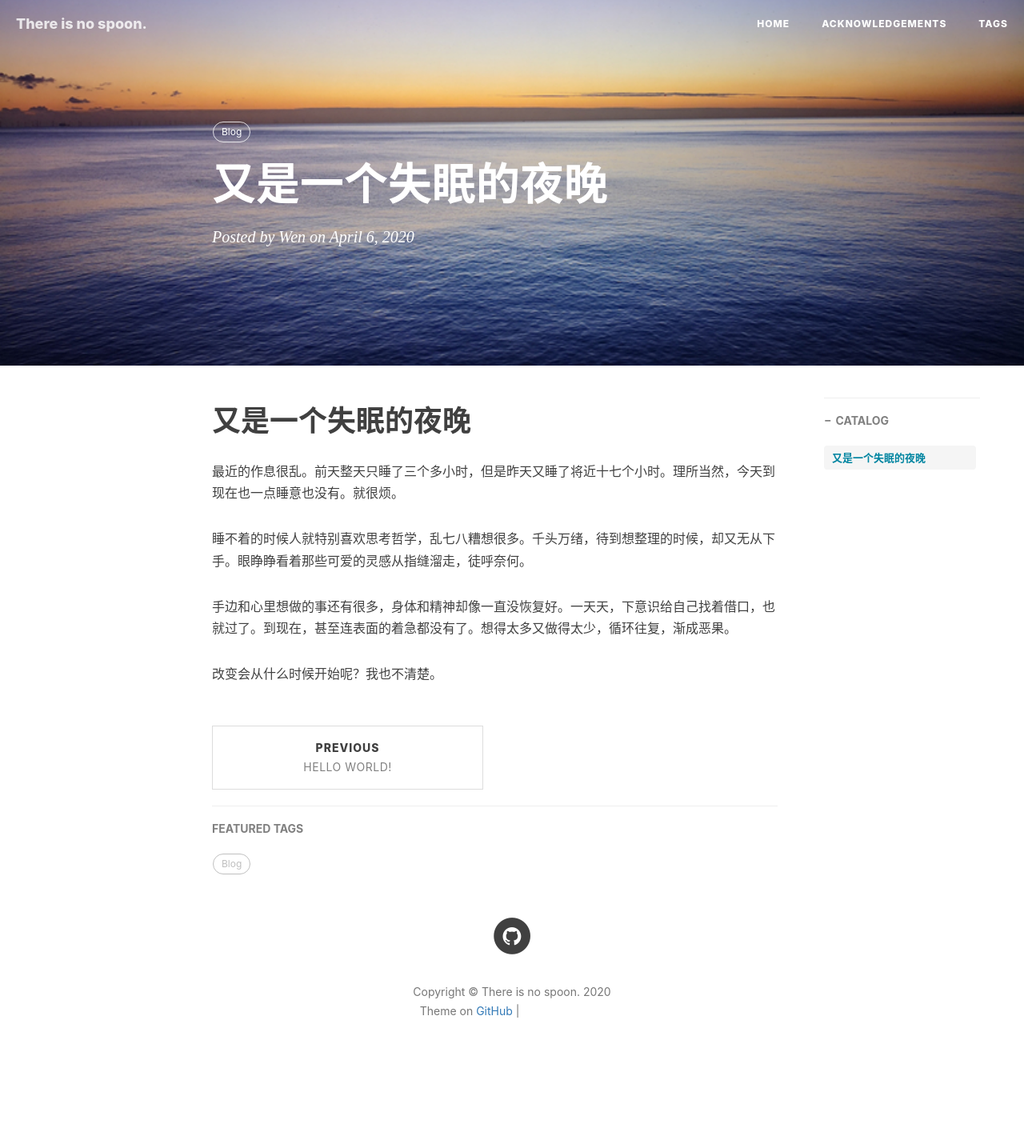
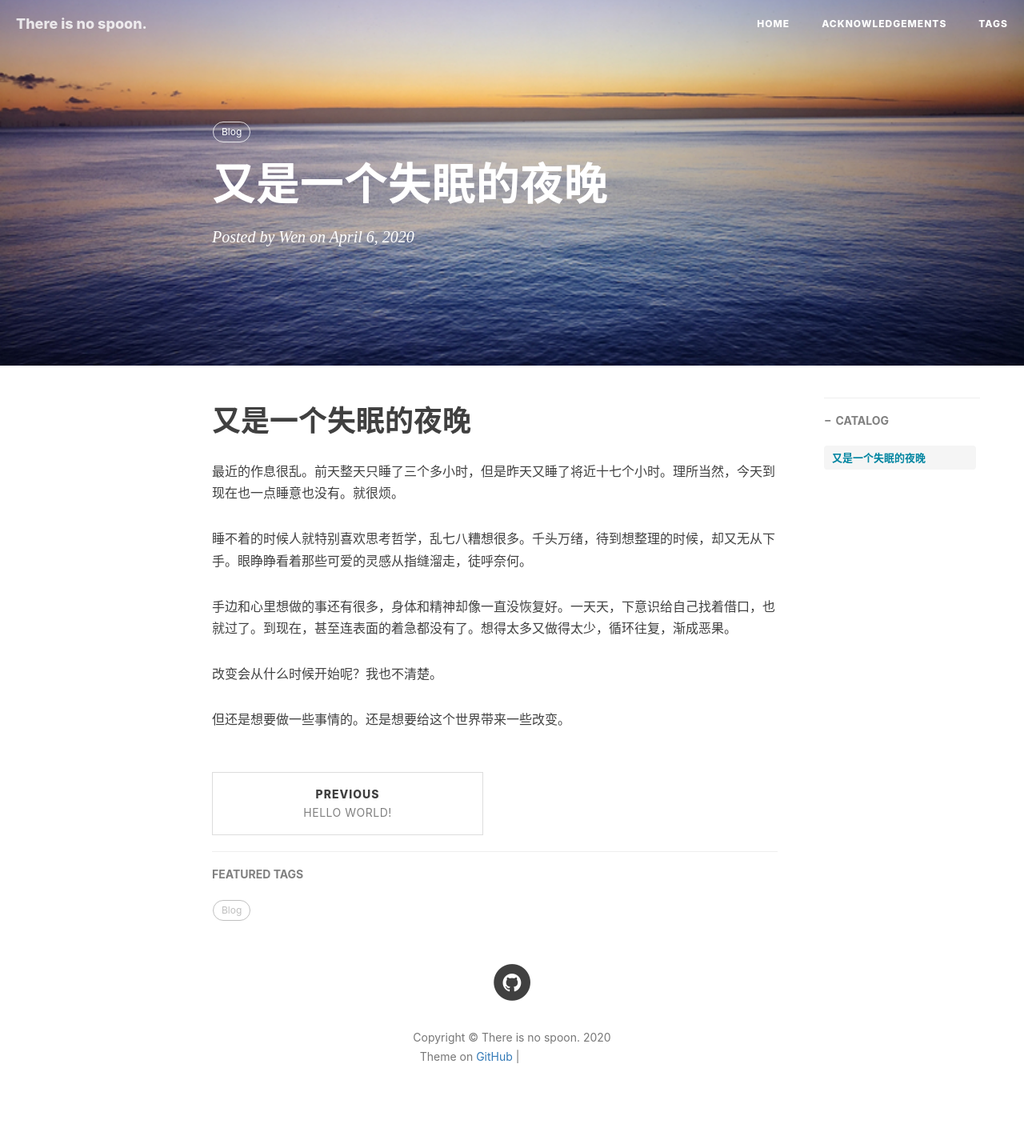
Before and after one commit to Wingsocool/wingsocool.github.io, a Jekyll site: the page built from _posts/2020-04-06-又是一个失眠的夜晚.md, in a window 1280 px wide. Shown: the whole page at 80% size. Built offline with Jekyll 4.4.1, drawn with Linux system fonts in a browser that asks for light colours; nearby versions of some CDN libraries; comment, search, counter and statistics services are not loaded; before the commit the page ends 1368 px from its top, so only the background shows below that; grey boxes are pictures that could not be loaded.

Commit message:
Update 2020-04-06-又是一个失眠的夜晚.md

```diff
--- a/_posts/2020-04-06-又是一个失眠的夜晚.md
+++ b/_posts/2020-04-06-又是一个失眠的夜晚.md
@@ -20,3 +20,5 @@ tags:
 手边和心里想做的事还有很多，身体和精神却像一直没恢复好。一天天，下意识给自己找着借口，也就过了。到现在，甚至连表面的着急都没有了。想得太多又做得太少，循环往复，渐成恶果。
 
 改变会从什么时候开始呢？我也不清楚。
+
+但还是想要做一些事情的。还是想要给这个世界带来一些改变。
```
